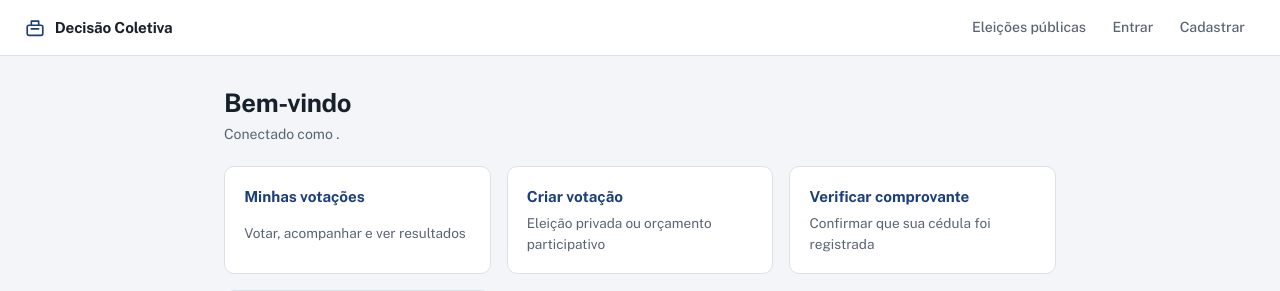
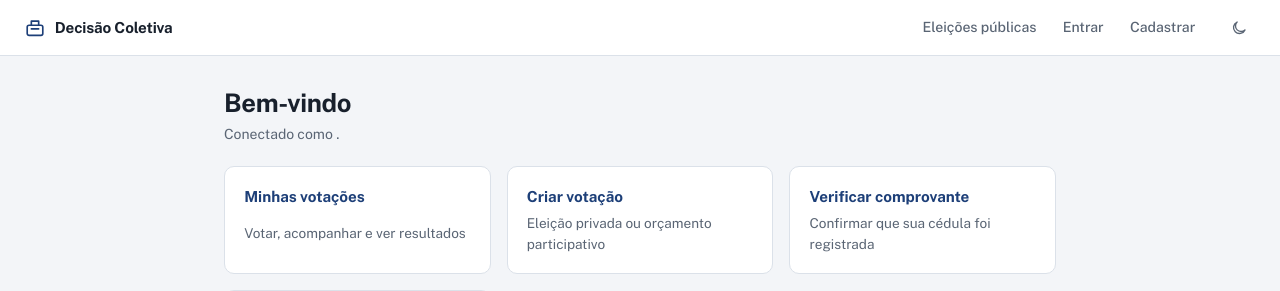
Before and after one commit to mc-656/mc656, a Spring app: page /inicio in a window 1280 px wide. Shown: the top 291 px of the page. Run offline with Thymeleaf, Linux system fonts and the light colour scheme; the template is opened without the code that fills it, so the values that code supplies are empty; some of the project's set-up classes (security, data sources, template engines, error pages and the like) are left out, and stand-ins take their place; database files in the repository are not loaded.

Commit message:
feat(ui): botão para alternar tema claro e escuro
Script no <head> aplica o tema antes da primeira pintura: a escolha salva no
localStorage vence; sem ela, vale prefers-color-scheme, acompanhada em tempo
real. Com data-theme sempre definido, o CSS precisa de um único bloco escuro.

```diff
--- a/src/main/resources/static/css/app.css
+++ b/src/main/resources/static/css/app.css
@@ -46,9 +46,11 @@
     color-scheme: light;
 }
 
-/* Tema escuro segue o sistema operacional. Só tokens mudam; nenhum componente tem cor própria. */
-@media (prefers-color-scheme: dark) {
-    :root {
+/*
+  Tema escuro. O script no <head> do layout sempre define data-theme (escolha salva ou, sem ela, a
+  preferência do sistema), então um só bloco basta. Só tokens mudam; nenhum componente tem cor própria.
+*/
+:root[data-theme="dark"] {
     --papel: #0e131a;
     --folha: #151c26;
     --texto: #e5eaf1;
@@ -72,7 +74,26 @@
 
     color-scheme: dark;
 }
+
+/* Botão de tema: só o ícone do tema para o qual vai mudar fica visível. */
+.alternar-tema {
+    display: inline-grid;
+    place-items: center;
+    width: 2.1rem;
+    min-height: 2.1rem;
+    margin: 0;
+    padding: 0;
+    color: var(--suave);
+    background: none;
+    border: 1px solid transparent;
+    border-radius: var(--r-campo);
 }
+
+.alternar-tema:hover { color: var(--texto); background: var(--neutro-fundo); }
+.alternar-tema .lua { display: block; }
+.alternar-tema .sol { display: none; }
+:root[data-theme="dark"] .alternar-tema .lua { display: none; }
+:root[data-theme="dark"] .alternar-tema .sol { display: block; }
 
 * { box-sizing: border-box; }
 
@@ -166,7 +187,7 @@ main:focus-visible { outline: none; }
 
 .marca svg { color: var(--tinta); }
 
-.cabecalho nav { display: flex; gap: 0.25rem; align-items: center; flex-wrap: wrap; }
+.cabecalho nav { display: flex; gap: 0.25rem; align-items: center; flex-wrap: wrap; margin-left: auto; }
 
 .cabecalho nav a {
     padding: 0.4rem 0.7rem;
--- a/src/main/resources/templates/layout.html
+++ b/src/main/resources/templates/layout.html
@@ -13,6 +13,18 @@
     <title layout:title-pattern="$CONTENT_TITLE · Decisão Coletiva">Decisão Coletiva</title>
     <link rel="preload" th:href="@{/css/fonts/public-sans-400.woff2}" as="font" type="font/woff2" crossorigin>
     <link rel="stylesheet" th:href="@{/css/app.css}">
+    <!--
+      Tema antes da primeira pintura, para não piscar no tema errado: a escolha salva vence; sem ela,
+      vale a preferência do sistema. O localStorage pode estar bloqueado (aba privada), daí o try.
+    -->
+    <script>
+        (function () {
+            var salvo = null;
+            try { salvo = localStorage.getItem('tema'); } catch (e) {}
+            var escuro = salvo ? salvo === 'dark' : matchMedia('(prefers-color-scheme: dark)').matches;
+            document.documentElement.setAttribute('data-theme', escuro ? 'dark' : 'light');
+        })();
+    </script>
 </head>
 <body>
 <a class="pular-conteudo" href="#conteudo-principal">Ir para o conteúdo principal</a>
@@ -44,6 +56,40 @@
         <a th:href="@{/login}">Entrar</a>
         <a th:href="@{/cadastro}">Cadastrar</a>
     </nav>
+
+    <button type="button" class="alternar-tema" id="alternar-tema" aria-label="Alternar tema claro/escuro">
+        <svg class="lua" width="18" height="18" viewBox="0 0 24 24" aria-hidden="true">
+            <path d="M20 14.5A8 8 0 1 1 9.5 4a6.5 6.5 0 0 0 10.5 10.5z" fill="none" stroke="currentColor" stroke-width="1.8" stroke-linejoin="round"/>
+        </svg>
+        <svg class="sol" width="18" height="18" viewBox="0 0 24 24" aria-hidden="true">
+            <circle cx="12" cy="12" r="4" fill="none" stroke="currentColor" stroke-width="1.8"/>
+            <path d="M12 2.5v2.5M12 19v2.5M2.5 12H5M19 12h2.5M5.3 5.3l1.8 1.8M16.9 16.9l1.8 1.8M5.3 18.7l1.8-1.8M16.9 7.1l1.8-1.8" stroke="currentColor" stroke-width="1.8" stroke-linecap="round"/>
+        </svg>
+    </button>
+    <script>
+        (function () {
+            var raiz = document.documentElement;
+            var botao = document.getElementById('alternar-tema');
+            function rotular() {
+                var escuro = raiz.getAttribute('data-theme') === 'dark';
+                botao.setAttribute('aria-label', escuro ? 'Ativar tema claro' : 'Ativar tema escuro');
+                botao.title = botao.getAttribute('aria-label');
+            }
+            botao.addEventListener('click', function () {
+                var novo = raiz.getAttribute('data-theme') === 'dark' ? 'light' : 'dark';
+                raiz.setAttribute('data-theme', novo);
+                try { localStorage.setItem('tema', novo); } catch (e) {}
+                rotular();
+            });
+            // Sem escolha salva, acompanha a mudança de tema do sistema em tempo real.
+            matchMedia('(prefers-color-scheme: dark)').addEventListener('change', function (ev) {
+                var salvo = null;
+                try { salvo = localStorage.getItem('tema'); } catch (e) {}
+                if (!salvo) { raiz.setAttribute('data-theme', ev.matches ? 'dark' : 'light'); rotular(); }
+            });
+            rotular();
+        })();
+    </script>
 </header>
 
 <main layout:fragment="conteudo" id="conteudo-principal" tabindex="-1"></main>
```
Lines whose indentation alone changed are shown as unchanged.
